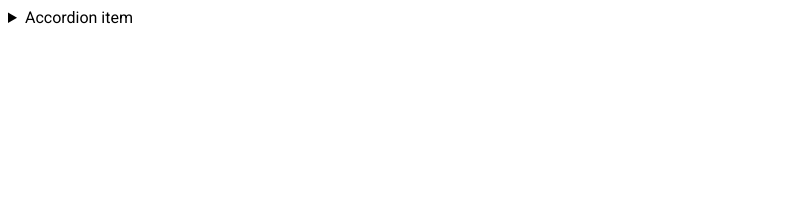
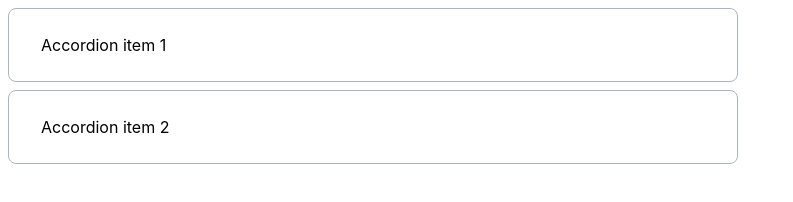
Before and after one commit to js-tasks-ru/htmlcss-20210812_skorikov-denis-o, a website: page 03-lection1/02-accordion/index.html in a window 1280 px wide. Shown: the whole page, without its empty margins (0-793 px from the left). Drawn offline with Linux system fonts and the light colour scheme.

Commit message:
03-lection-02-accordion

```diff
--- a/03-lection1/02-accordion/accordion.css
+++ b/03-lection1/02-accordion/accordion.css
@@ -1 +1,49 @@
 /* Стилизация аккордеона */
+
+:root {
+    --grey-3: #ACB5BD;
+    --grey-4: #495057;
+}
+
+details > summary {
+    list-style: none;
+  }
+
+.accordion {
+    display: block;
+    width: 730px;
+    border: 1px solid var(--grey-3);
+    border-radius: 8px;
+    overflow: hidden;
+    margin-bottom: 8px;
+    box-sizing: border-box;
+}
+
+.accordion__summary {
+    padding-top: 24px;
+    padding-bottom: 24px;
+    padding-left: 32px;
+    font-family: Inter;
+    font-style: normal;
+    font-weight: normal;
+    font-size: 16px;
+    line-height: 24px;
+}
+
+.accordion[open] .accordion__summary {
+    padding-bottom: 16px;
+}
+
+p {
+    margin: 0;
+    padding-bottom: 16px;
+    padding-left: 32px;
+    padding-right: 48.69px;
+    font-family: Inter;
+    font-style: normal;
+    font-weight: normal;
+    font-size: 16px;
+    line-height: 24px;
+    color: var(--grey-4);
+    text-align: justify;
+}
--- a/03-lection1/02-accordion/index.html
+++ b/03-lection1/02-accordion/index.html
@@ -6,12 +6,20 @@
         <link rel="stylesheet" href="./accordion.css">
     </head>
     <body>
-        <details>
-            <summary>
-                Accordion item
+        <details class="accordion">
+            <summary class = "accordion__summary">
+                Accordion item 1
             </summary>
             <p>
-                Hidden content
+                Amet minim mollit non deserunt ullamco est sit aliqua dolor do amet sint. Velit officia consequat duis enim velit mollit. Exercitation veniam consequat sunt nostrud amet.
+            </p>
+        </details>
+        <details class="accordion">
+            <summary class = "accordion__summary">
+                Accordion item 2
+            </summary>
+            <p>
+                Amet minim mollit non deserunt ullamco est sit aliqua dolor do amet sint. Velit officia consequat duis enim velit mollit. Exercitation veniam consequat sunt nostrud amet.
             </p>
         </details>
     </body>
```
